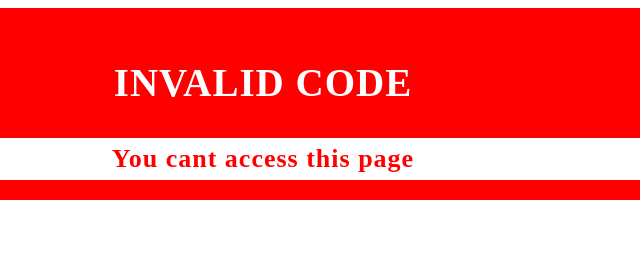
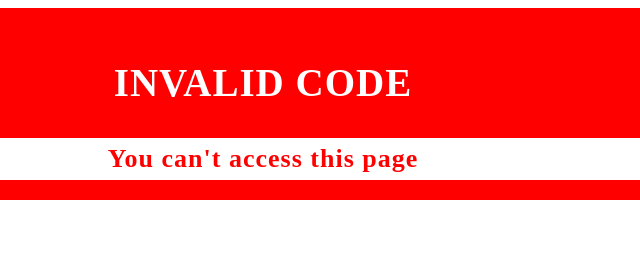
Before and after one commit to Bikashart/importantquestioncs, a plain HTML site: page alertpage.html in a window 1280 px wide. Shown: the full height of the page, 377-1017 px from the left. Drawn offline with Linux system fonts and the light colour scheme.

Commit message:
Update alertpage.html

```diff
--- a/alertpage.html
+++ b/alertpage.html
@@ -44,7 +44,7 @@
 <body>
    <div class="body-sec">
       <h2>INVALID CODE</h2>
-      <P>You cant access this page </P>
+      <P>You can't access this page </P>
    </div>
    <div class="access">
       Grant your permission from bikash mahanandia.
```
